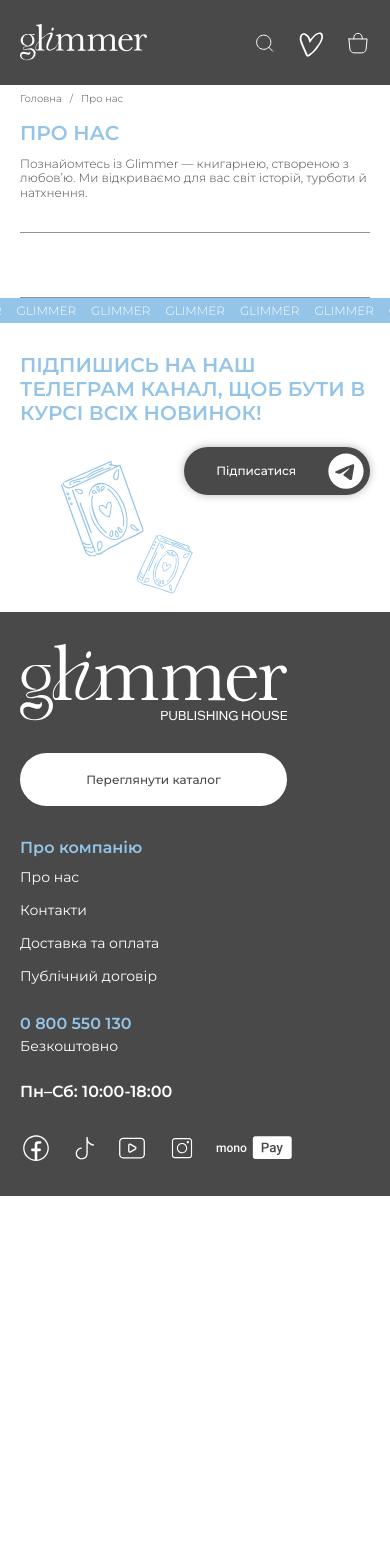
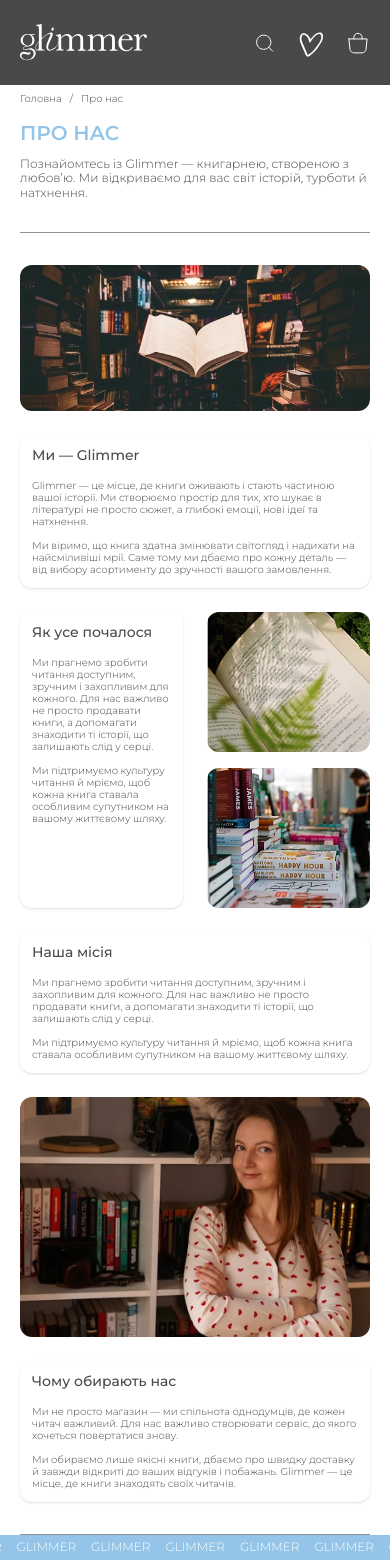
Before and after one commit to cyanidium-dev/glimmer-frontend, a Next.js app: page /about in a window 390 px wide. Shown: the top 1568 px of the page. Before the commit the page ends 1196 px from the top, so only its background shows below. Built offline with nearby package versions, Linux system fonts and the light colour scheme; no server answers.

Commit message:
added about info for mobile

```diff
--- a/src/components/aboutPage/About.tsx
+++ b/src/components/aboutPage/About.tsx
@@ -1,10 +1,13 @@
 import Container from "../shared/container/Container";
+import AboutInfo from "./AboutInfo";
 
 export default function About() {
   return (
     <section>
       <Container>
-        <div className="py-8 lg:py-10 border-t border-b border-black/60"></div>
+        <div className="py-8 lg:py-10 border-t border-b border-black/60">
+          <AboutInfo />
+        </div>
       </Container>
     </section>
   );
--- a/src/components/aboutPage/AboutInfo.tsx
+++ b/src/components/aboutPage/AboutInfo.tsx
@@ -1,3 +1,106 @@
+import Image from "next/image";
+
 export default function AboutInfo() {
-  return <div>AboutInfo</div>;
+  return (
+    <div className="flex flex-col gap-6">
+      <div className="relative w-full h-[146px] rounded-[12px] overflow-hidden">
+        <Image
+          src="/images/aboutPage/aboutInfo/imageOne.webp"
+          alt="background"
+          fill
+          className="object-cover"
+        />
+      </div>
+      <div className="flex flex-col gap-6">
+        <div className="p-3 shadow-[0_1px_3px_0_rgba(0,0,0,0.10),0_1px_2px_-1px_rgba(0,0,0,0.10)] rounded-[12px]">
+          <h3 className="mb-4 text-[14px] lg:text-[24px] font-medium leading-[120%]">
+            Ми — Glimmer
+          </h3>
+          <p className="mb-3 text-[10px] lg:text-[12px] font-light leading-[120%]">
+            Glimmer — це місце, де книги оживають і стають частиною вашої
+            історії. Ми створюємо простір для тих, хто шукає в літературі не
+            просто сюжет, а глибокі емоції, нові ідеї та натхнення.
+          </p>
+          <p className="text-[10px] lg:text-[12px] font-light leading-[120%]">
+            Ми віримо, що книга здатна змінювати світогляд і надихати на
+            найсміливіші мрії. Саме тому ми дбаємо про кожну деталь — від вибору
+            асортименту до зручності вашого замовлення.
+          </p>
+        </div>
+        <div className="flex gap-6">
+          <div className="w-[calc(50%-12px)] p-3 shadow-[0_1px_3px_0_rgba(0,0,0,0.10),0_1px_2px_-1px_rgba(0,0,0,0.10)] rounded-[12px]">
+            <h3 className="mb-4 text-[14px] lg:text-[24px] font-medium leading-[120%]">
+              Як усе почалося
+            </h3>
+            <p className="mb-3 text-[10px] lg:text-[12px] font-light leading-[120%]">
+              Ми прагнемо зробити читання доступним, зручним і захопливим для
+              кожного. Для нас важливо не просто продавати книги, а допомагати
+              знаходити ті історії, що залишають слід у серці.
+            </p>
+            <p className="text-[10px] lg:text-[12px] font-light leading-[120%]">
+              Ми підтримуємо культуру читання й мріємо, щоб кожна книга ставала
+              особливим супутником на вашому життєвому шляху.
+            </p>
+          </div>
+          <div className="flex flex-col gap-4 w-[calc(50%-12px)]">
+            <div className="relative w-full h-[140px] rounded-[12px] overflow-hidden">
+              <Image
+                src="/images/aboutPage/aboutInfo/imageTwo.webp"
+                alt="background"
+                fill
+                className="object-cover"
+              />
+            </div>
+            <div className="relative w-full h-[140px] rounded-[12px] overflow-hidden">
+              <Image
+                src="/images/aboutPage/aboutInfo/imageThree.webp"
+                alt="background"
+                fill
+                className="object-cover"
+              />
+            </div>
+          </div>
+        </div>
+        <div className="flex flex-col gap-6">
+          <div className="p-3 shadow-[0_1px_3px_0_rgba(0,0,0,0.10),0_1px_2px_-1px_rgba(0,0,0,0.10)] rounded-[12px]">
+            <h3 className="mb-4 text-[14px] lg:text-[24px] font-medium leading-[120%]">
+              Наша місія
+            </h3>
+            <p className="mb-3 text-[10px] lg:text-[12px] font-light leading-[120%]">
+              Ми прагнемо зробити читання доступним, зручним і захопливим для
+              кожного. Для нас важливо не просто продавати книги, а допомагати
+              знаходити ті історії, що залишають слід у серці.
+            </p>
+            <p className="text-[10px] lg:text-[12px] font-light leading-[120%]">
+              Ми підтримуємо культуру читання й мріємо, щоб кожна книга ставала
+              особливим супутником на вашому життєвому шляху.
+            </p>
+          </div>
+          <div className="relative w-full h-[240px] rounded-[12px] overflow-hidden">
+            <Image
+              src="/images/aboutPage/aboutInfo/imageFour.webp"
+              alt="background"
+              fill
+              className="object-cover"
+            />
+          </div>
+          <div className="p-3 shadow-[0_1px_3px_0_rgba(0,0,0,0.10),0_1px_2px_-1px_rgba(0,0,0,0.10)] rounded-[12px]">
+            <h3 className="mb-4 text-[14px] lg:text-[24px] font-medium leading-[120%]">
+              Чому обирають нас
+            </h3>
+            <p className="mb-3 text-[10px] lg:text-[12px] font-light leading-[120%]">
+              Ми не просто магазин — ми спільнота однодумців, де кожен читач
+              важливий. Для нас важливо створювати сервіс, до якого хочеться
+              повертатися знову.
+            </p>
+            <p className="text-[10px] lg:text-[12px] font-light leading-[120%]">
+              Ми обираємо лише якісні книги, дбаємо про швидку доставку й завжди
+              відкриті до ваших відгуків і побажань. Glimmer — це місце, де
+              книги знаходять своїх читачів.
+            </p>
+          </div>
+        </div>
+      </div>
+    </div>
+  );
 }
```
